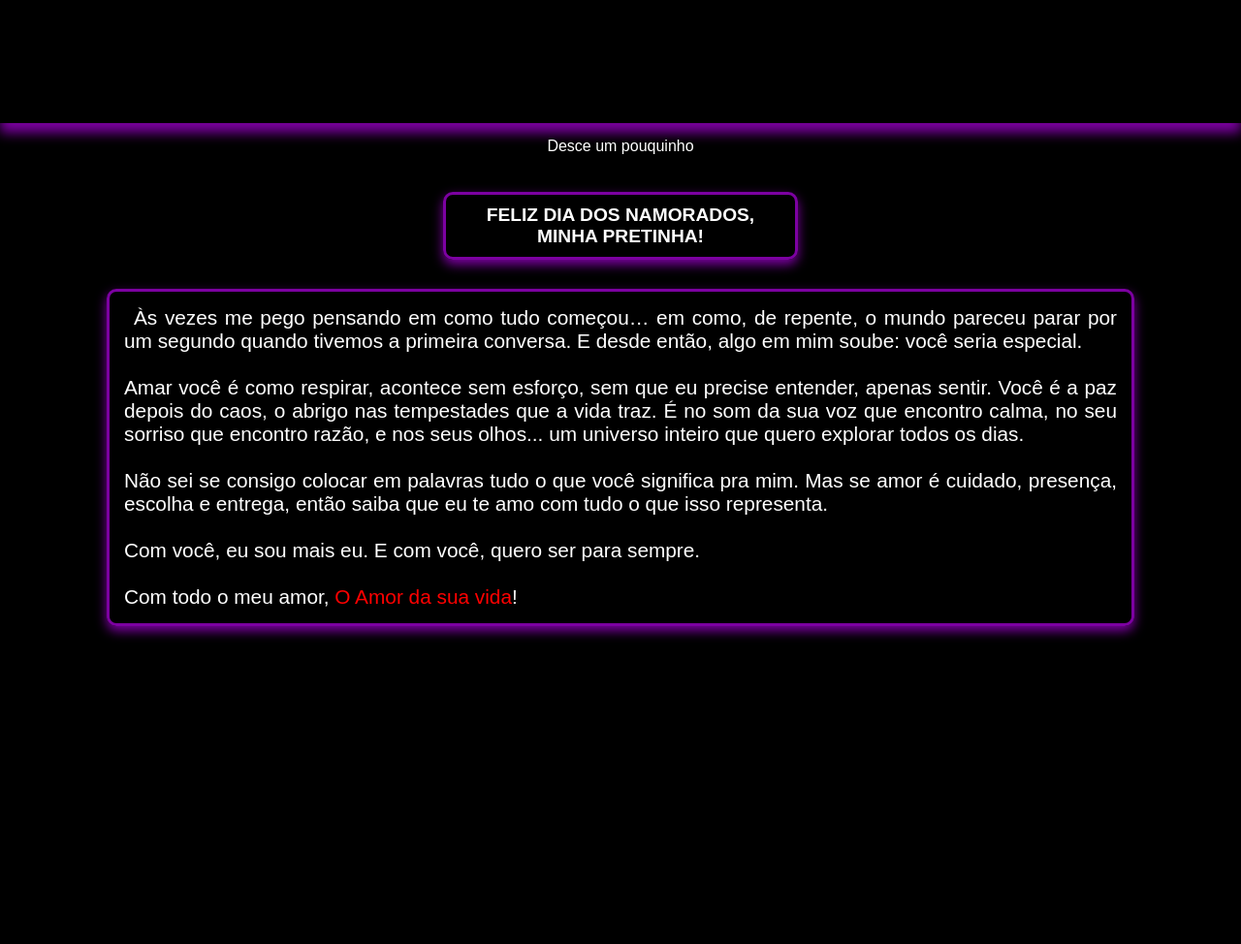
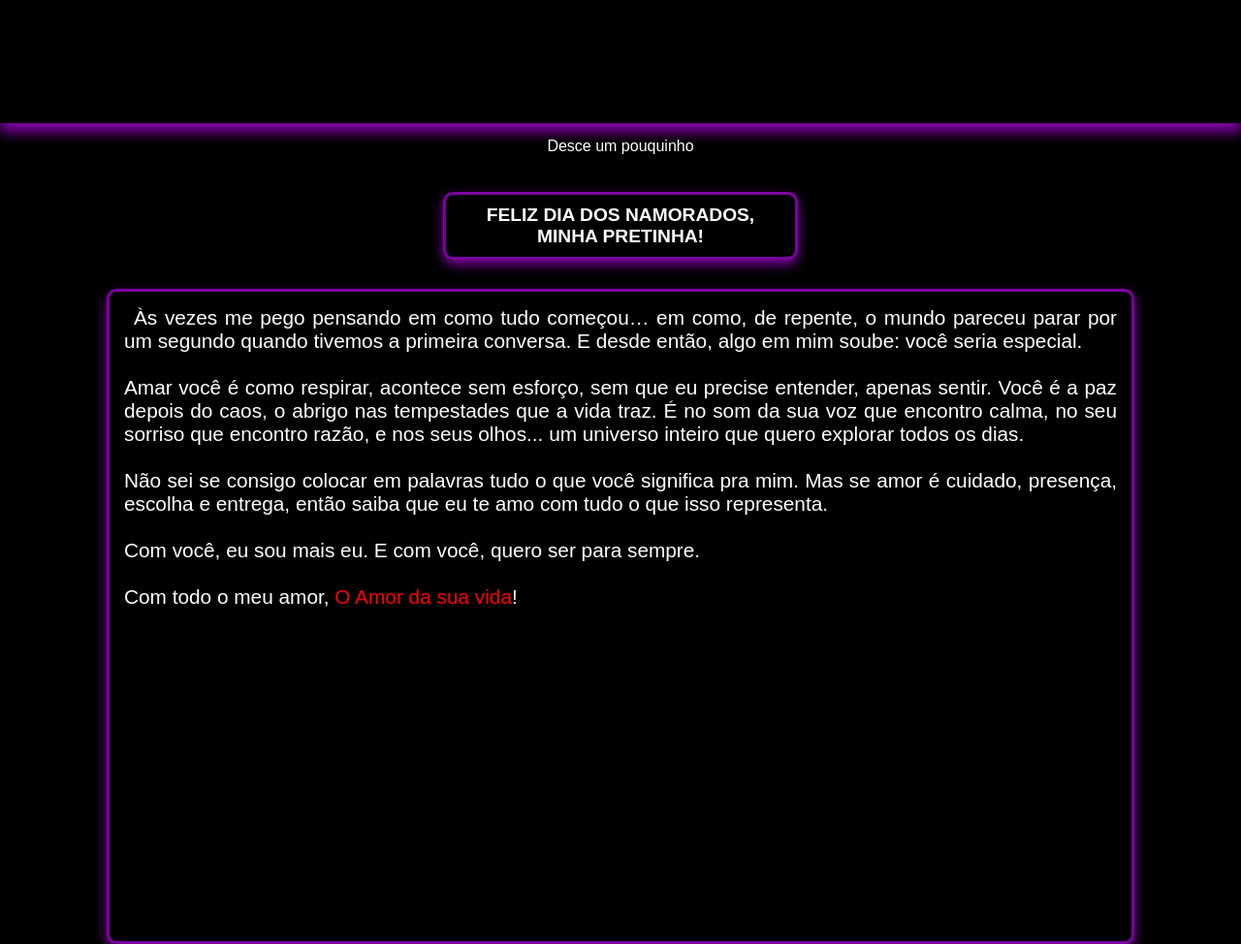
Before and after one commit to Devsantosz/L-O-V-E, a plain HTML site: page index.html in a window 1280 px wide. Shown: the part 633-1607 px from the top of the page at 97% size. Drawn offline with Linux system fonts and the light colour scheme; a web font is replaced by a local one.

Commit message:
Visão de <p>

```diff
--- a/estilo/style.css
+++ b/estilo/style.css
@@ -95,6 +95,7 @@ aside > p{
     padding: 15px;
     margin: 30px auto;
     width: 80%;
+    height: 80vh;
 
     font-size: 1.3em;
     border: 3px solid #7c01a1;
```
